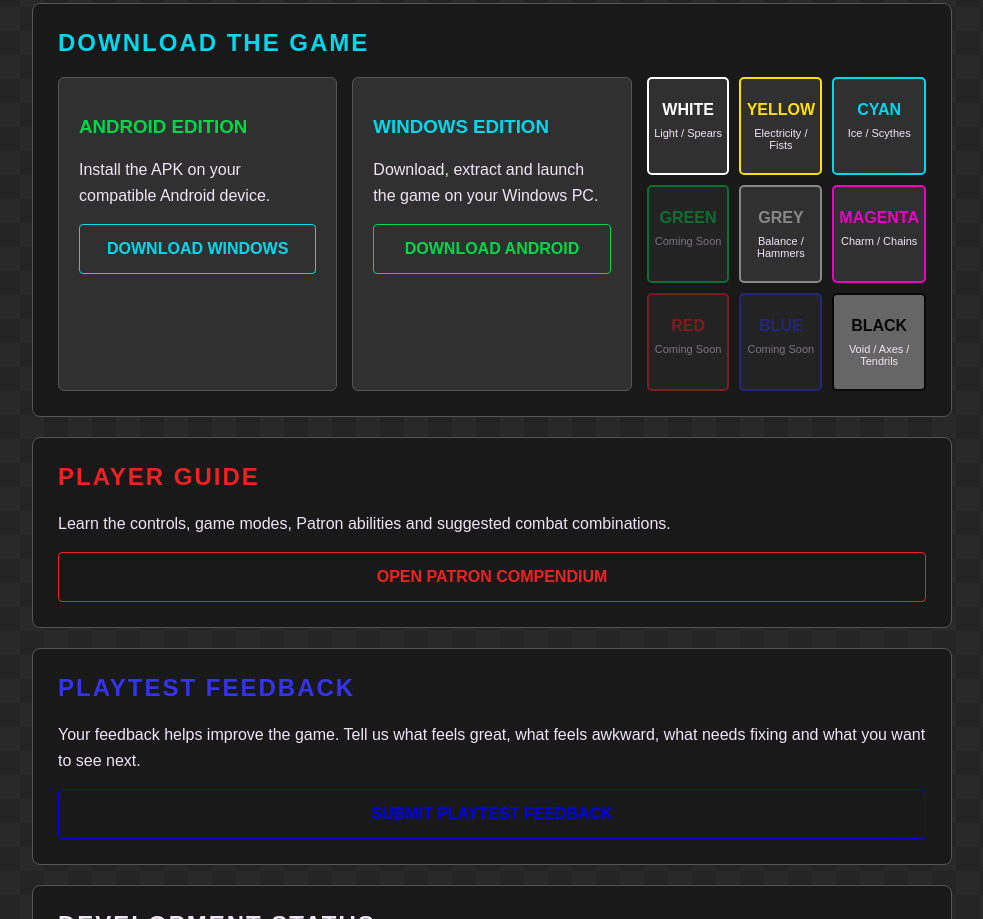
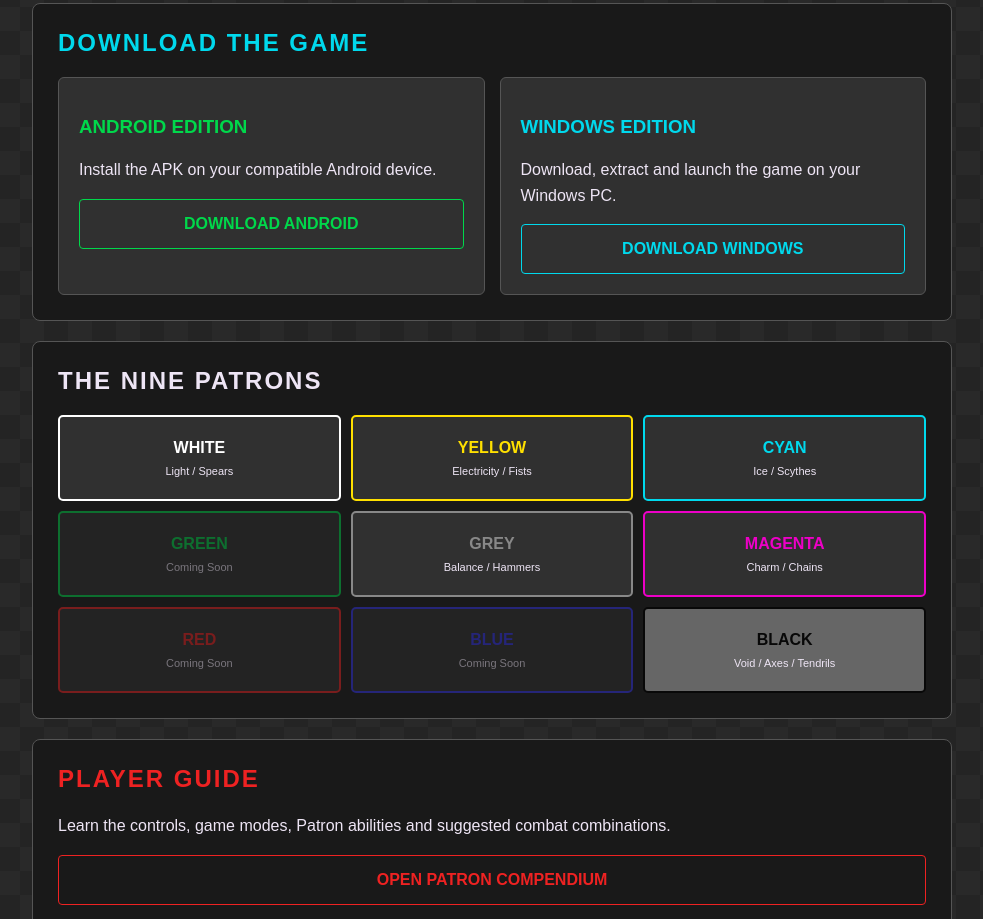
Before and after one commit to CheckerboardKidd/nine_patrons_arena, a plain HTML site: page index.html in a window 1280 px wide. Shown: the part 1217-2136 px from the top of the page, without its empty margins (148-1131 px from the left). Drawn offline with Linux system fonts and the light colour scheme.

Commit message:
Fix download buttons and roster layout

```diff
--- a/index.html
+++ b/index.html
@@ -276,13 +276,15 @@ a.patron:focus-visible {
             </p>
 
                           <a class="button"
-   style="color:var(--cyan)"
-   href="https://github.com/CheckerboardKidd/nine_patrons_arena/releases/download/v0.1.0-thanksgiving-beta/Nine_Patrons_Arena_Thanksgiving_Beta_Windows.zip">
-    DOWNLOAD WINDOWS
+                   style="color:var(--green)"
+                   href="https://github.com/CheckerboardKidd/nine_patrons_arena/releases/download/v0.1.0-thanksgiving-beta/Nine_Patrons_Arena_Thanksgiving_Beta_Android.apk">
+                    DOWNLOAD ANDROID
                 </a>
+
             </div>
 
             <div class="download-card">
+
                 <h3 style="color:var(--cyan)">
                     WINDOWS EDITION
                 </h3>
@@ -293,13 +295,20 @@ a.patron:focus-visible {
                 </p>
 
                 <a class="button"
-   style="color:var(--green)"
-   href="https://github.com/CheckerboardKidd/nine_patrons_arena/releases/download/v0.1.0-thanksgiving-beta/Nine_Patrons_Arena_Thanksgiving_Beta_Android.apk">
-    DOWNLOAD ANDROID
+                   style="color:var(--cyan)"
+                   href="https://github.com/CheckerboardKidd/nine_patrons_arena/releases/download/v0.1.0-thanksgiving-beta/Nine_Patrons_Arena_Thanksgiving_Beta_Windows.zip">
+                    DOWNLOAD WINDOWS
                 </a>
+
             </div>
 
+        </div>
 
+    </section>
+
+    <section class="panel">
+
+        <h2>THE NINE PATRONS</h2>
 <div class="roster">
 
     <a class="patron" href="patrons.html#white"
```
Lines whose indentation alone changed are shown as unchanged.
